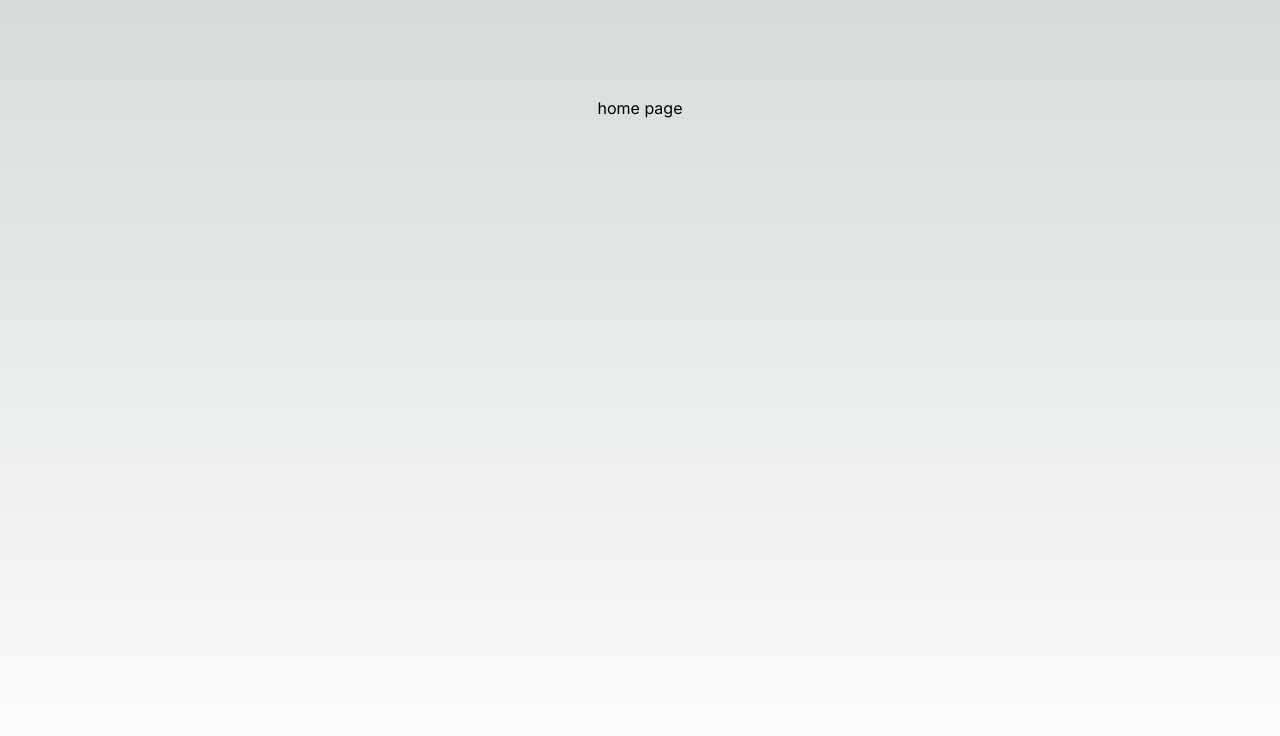
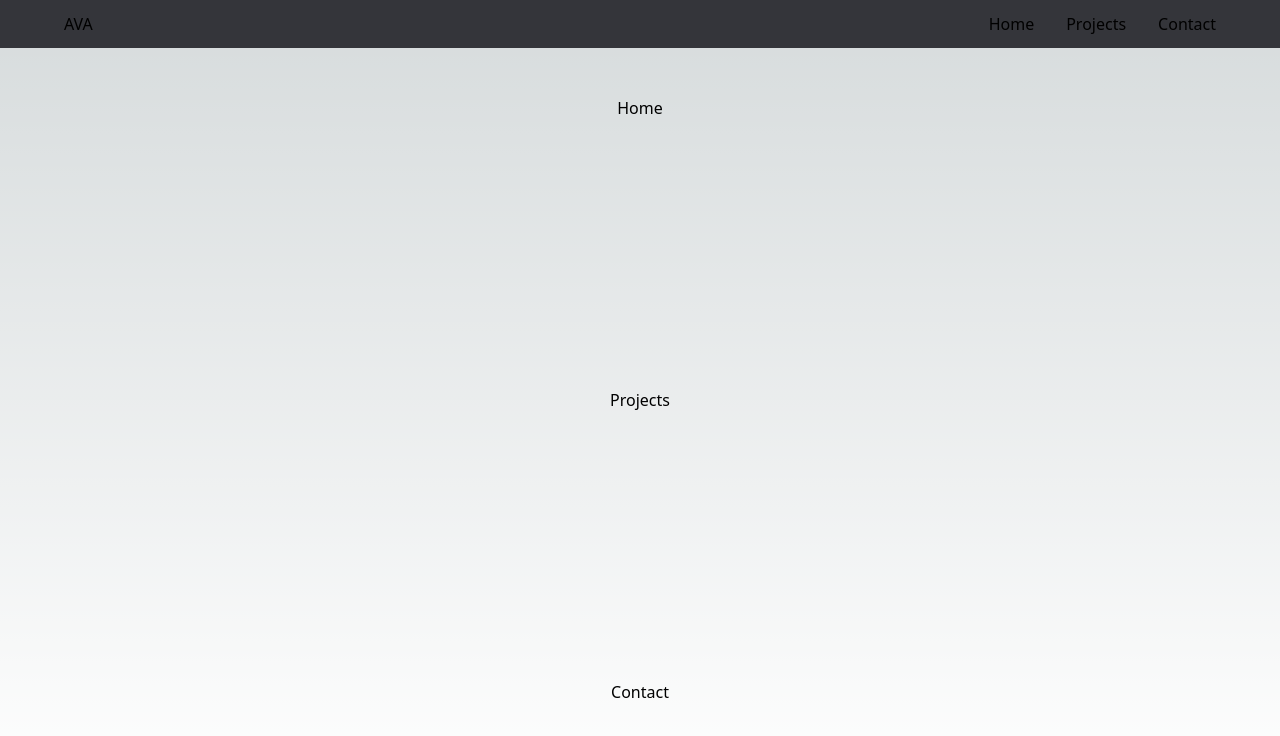
Before and after one commit to nchlnnmrvnz/personal-portfolio, a Next.js app in the folder portfolio/: page / in a window 1280 px wide. Shown: the top 736 px of the page. Built offline with nearby package versions, Linux system fonts and the light colour scheme.

Commit message:
feat: ADD navbar component and sections in page.tsx

```diff
--- /dev/null
+++ b/package.json
@@ -0,0 +1,5 @@
+{
+  "dependencies": {
+    "react-scroll": "^1.9.0"
+  }
+}
--- a/portfolio/app/contact/page.tsx
+++ /dev/null
@@ -1,7 +0,0 @@
-export default function Contact() {
-     return (
-          <main className="flex min-h-screen flex-col items-center justify-between p-24">
-               contact
-          </main>
-     )
-}
--- a/portfolio/app/layout.tsx
+++ b/portfolio/app/layout.tsx
@@ -1,6 +1,8 @@
 import type { Metadata } from 'next'
 import { Inter } from 'next/font/google'
 import './globals.css'
+import Navbar from '../components/Navbar';
+
 
 const inter = Inter({ subsets: ['latin'] })
 
@@ -16,7 +18,7 @@ export default function RootLayout({
 }) {
   return (
     <html lang="en">
-      <body className={inter.className}>{children}</body>
+      {children}
     </html>
   )
 }
--- a/portfolio/app/page.tsx
+++ b/portfolio/app/page.tsx
@@ -1,7 +1,21 @@
+import Navbar from "@/components/Navbar";
+
 export default function Home() {
 	return (
 		<main className="flex min-h-screen flex-col items-center justify-between p-24">
-			home page
+			<Navbar/>
+
+			<section id="home">
+				Home
+			</section>
+
+			<section id="projects">
+				Projects
+			</section>
+
+			<section id="contact">
+				Contact
+			</section>
 		</main>
 	)
 }
--- a/portfolio/app/projects/page.tsx
+++ /dev/null
@@ -1,7 +0,0 @@
-export default function Projects() {
-     return (
-          <main className="flex min-h-screen flex-col items-center justify-between p-24">
-               projects
-          </main>
-     )
-}
--- /dev/null
+++ b/portfolio/components/Navbar.tsx
@@ -0,0 +1,21 @@
+'use client'
+import React, { useRef, useEffect } from 'react';
+
+const Navbar: React.FC = () => {
+
+return (
+	<nav className="w-screen fixed flex justify-between items-center top-0 right-0 left-0 px-6 py-3 bg-light-gray">
+		<a className="ml-10" href="#home">
+			AVA
+		</a>
+
+		<div className="flex space-x-8 mr-10 cursor-pointer">
+			<a href="#home">Home</a>
+			<a href="#projects">Projects</a>
+			<a href="#contact">Contact</a>
+		</div>
+	</nav>
+);
+};
+
+export default Navbar;
--- a/portfolio/tailwind.config.ts
+++ b/portfolio/tailwind.config.ts
@@ -8,10 +8,10 @@ const config: Config = {
   ],
   theme: {
     extend: {
-      backgroundImage: {
-        'gradient-radial': 'radial-gradient(var(--tw-gradient-stops))',
-        'gradient-conic':
-          'conic-gradient(from 180deg at 50% 50%, var(--tw-gradient-stops))',
+      colors: {
+        'dark-gray': '#2A2A2E',
+        'light-gray': '#34353A',
+        'pink': '#F4ACB7',
       },
     },
   },
```
Also changed, not shown: 1 other file (tests, documents, lock files or other folders).
